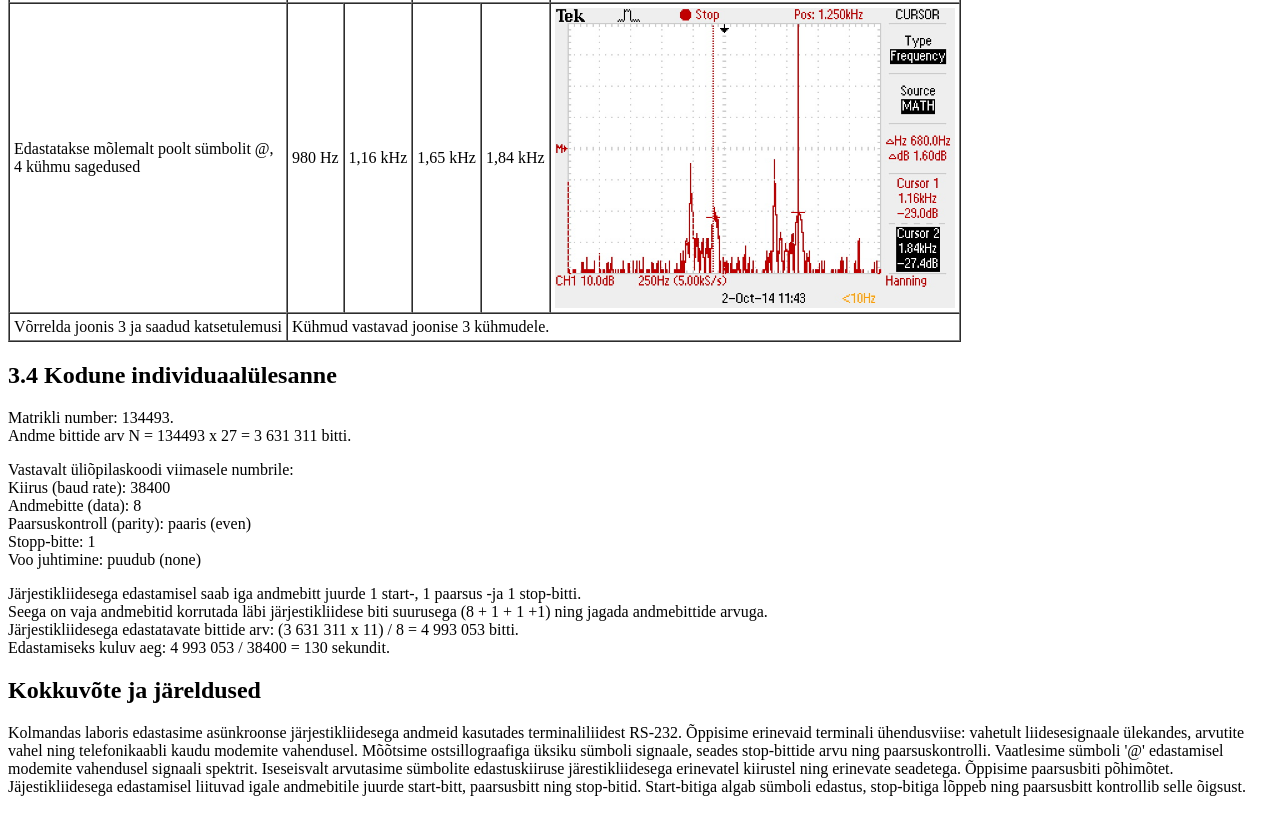
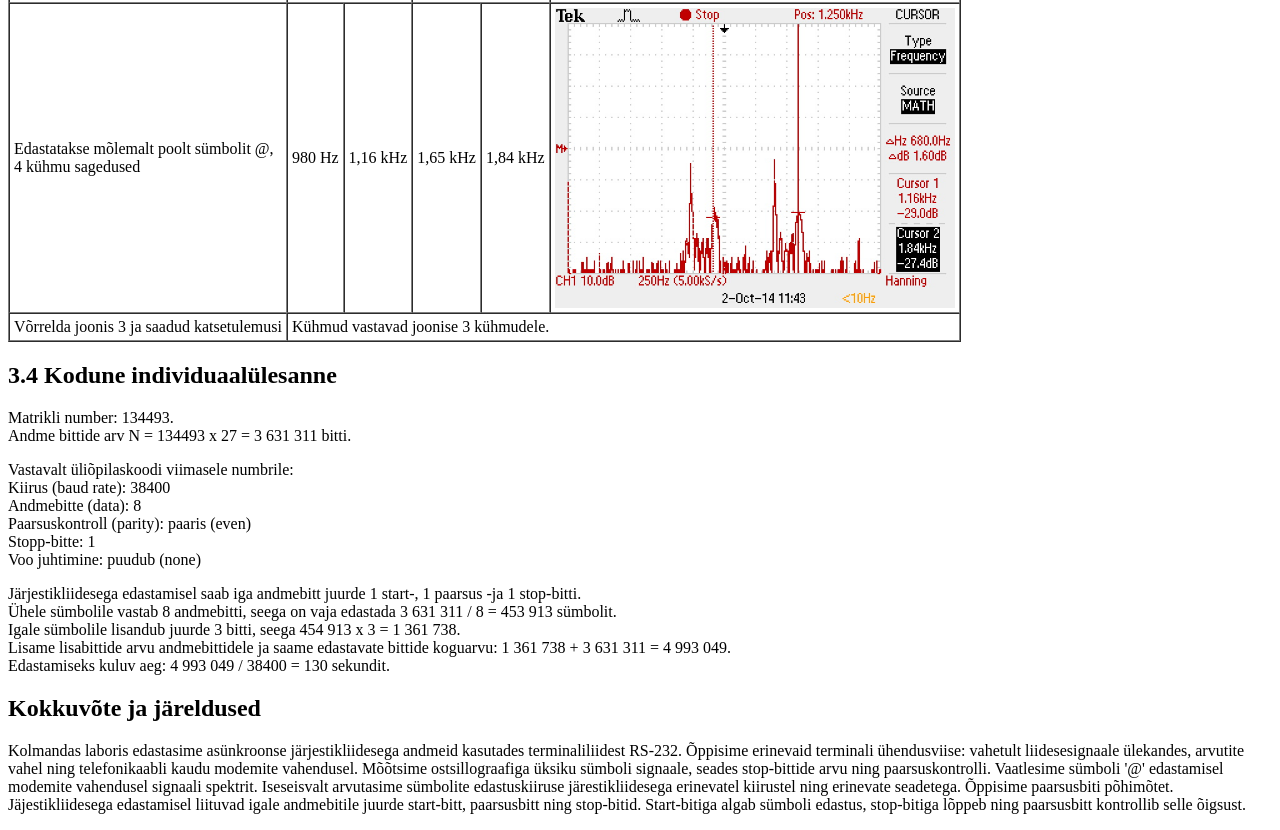
Before and after one commit to HeigoK/HeigoK.github.io, a plain HTML site: page SidePrax3/index.htm in a window 1280 px wide. Shown: the part 3023-3853 px from the top of the page. Drawn offline with Linux system fonts and the light colour scheme.

Commit message:
Rephrased

```diff
--- a/SidePrax3/index.htm
+++ b/SidePrax3/index.htm
@@ -220,11 +220,13 @@ Voo juhtimine: puudub (none)
 <p>
 Järjestikliidesega edastamisel saab iga andmebitt juurde 1 start-, 1 paarsus -ja 1 stop-bitti.
 <br>
-Seega on vaja andmebitid korrutada läbi järjestikliidese biti suurusega (8 + 1 + 1 +1) ning jagada andmebittide arvuga.
+Ühele sümbolile vastab 8 andmebitti, seega on vaja edastada 3 631 311 / 8 = 453 913 sümbolit.
 <br>
-Järjestikliidesega edastatavate bittide arv: (3 631 311 x 11) / 8 = 4 993 053 bitti.
+Igale sümbolile lisandub juurde 3 bitti, seega 454 913 x 3 = 1 361 738.
 <br>
-Edastamiseks kuluv aeg: 4 993 053 / 38400 = 130 sekundit.
+Lisame lisabittide arvu andmebittidele ja saame edastavate bittide koguarvu: 1 361 738 + 3 631 311 = 4 993 049.
+<br>
+Edastamiseks kuluv aeg: 4 993 049 / 38400 = 130 sekundit.
 </p>
 
 <H2>Kokkuvõte ja järeldused</h2>
```
